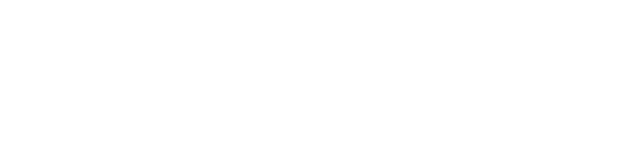
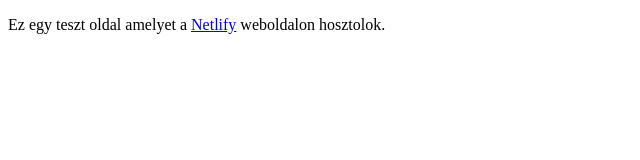
Before and after one commit to GamerGabriel93/testrepo, a plain HTML site: page index.html in a window 1280 px wide. Shown: the whole page, without its empty margins (0-640 px from the left). Drawn offline with Linux system fonts and the light colour scheme.

Commit message:
updated title and a small description

```diff
--- a/index.html
+++ b/index.html
@@ -3,9 +3,13 @@
 <head>
     <meta charset="UTF-8">
     <meta name="viewport" content="width=device-width, initial-scale=1.0">
-    <title>Document</title>
+    <title>Teszt weboldal</title>
 </head>
 <body>
-
+    <div>
+        <p>
+            Ez egy teszt oldal amelyet a <a href="www.netlify.com">Netlify</a> weboldalon hosztolok.
+        </p>
+    </div>
 </body>
 </html>
```
